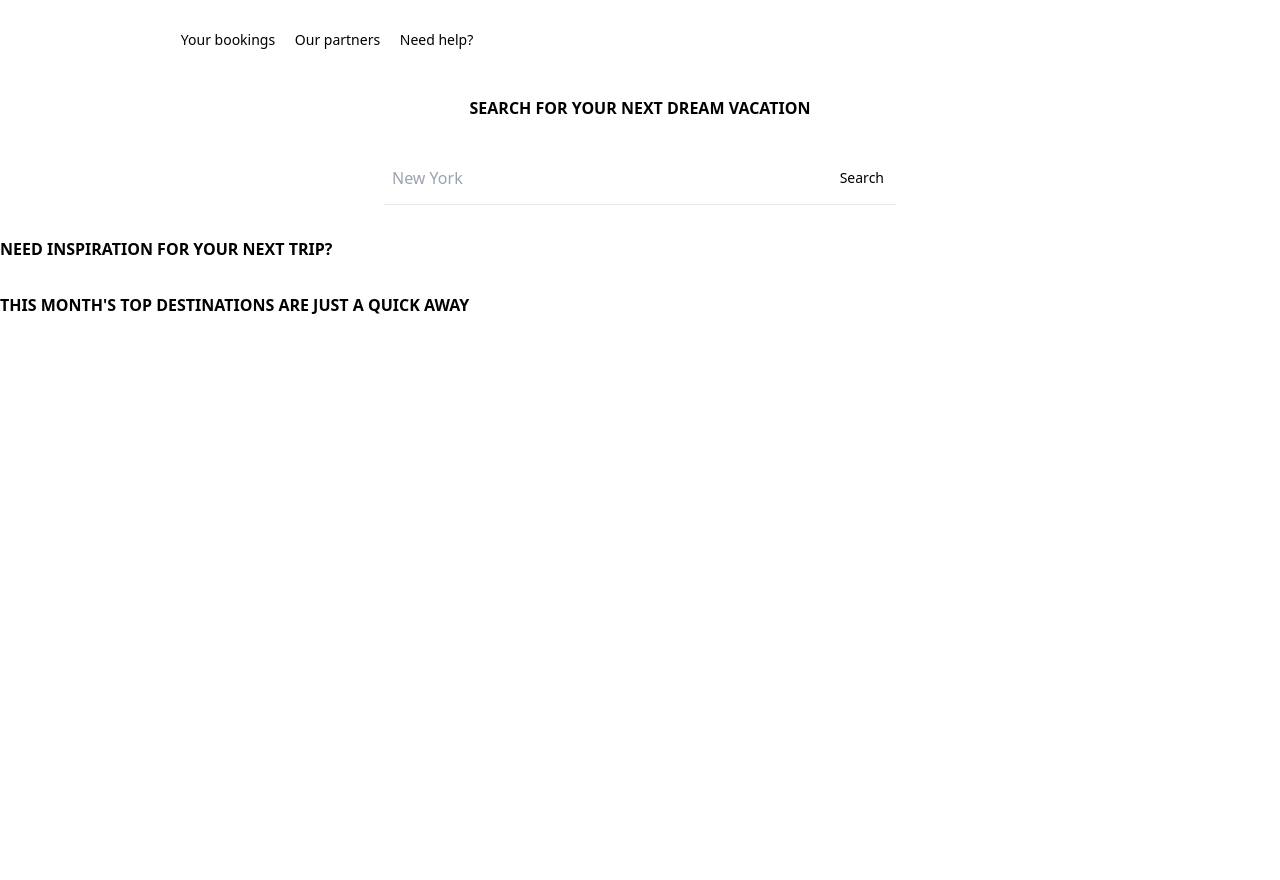
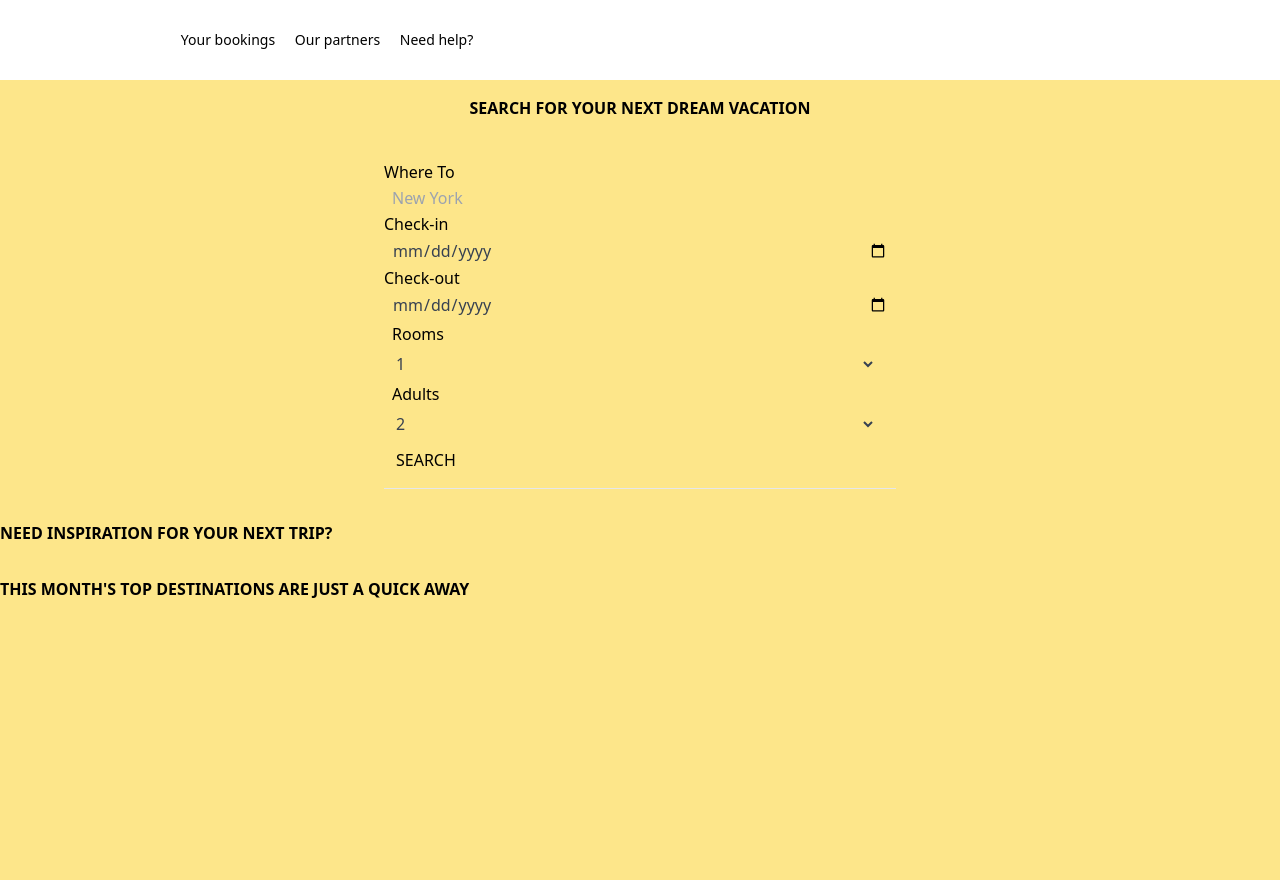
Before and after one commit to tokich6/vacation_app, a Flask app: page / in a window 1280 px wide. Before the commit the page ends 314 px from the top, so only its background shows below. Run offline with Flask 2, Linux system fonts and the light colour scheme.

Commit message:
added dates, rooms & adults search fields to index template

```diff
--- a/static/style.css
+++ b/static/style.css
@@ -3,3 +3,7 @@
     box-sizing: border-box;
     position: relative;
 }
+
+/* .destination-search {
+    background-color: yellow;
+} */
--- a/templates/index.html
+++ b/templates/index.html
@@ -1,5 +1,5 @@
-{% extends "layout.html" %} {% block title %} Let's book your next getaway! {%
-endblock %} {% block main %}
+{% extends "layout.html" %} {% block title %} Let's book your next getaway!
+{%endblock %} {% block main %}
 <div class="flex items-center justify-center">
   <h1 class="py-4 text-teal-500 uppercase font-semibold">
     Search for your next dream vacation
@@ -7,20 +7,78 @@
 </div>
 
 <form action="/hotels" method="POST" class="w-full max-w-lg py-4 mx-auto">
-  <div class="flex items-center border-b border-teal-500 py-2">
+  <section class= "border-b border-teal-500 py-2">
+    <div class="destination-search">
+      <label class="inline-block" for="destination">Where To</label>
       <input
         class="appearance-none bg-transparent border-none w-full text-gray-700 mr-3 py-1 px-2 leading-tight focus:outline-none"
         type="text"
         name="destination"
         placeholder="New York"
       />
+    </div>
+    <div class="check-in-field">
+      <label class="inline-block" for="check-in">Check-in</label>
+      <input
+        class="appearance-none bg-transparent border-none w-full text-gray-700 mr-3 py-1 px-2 leading-tight focus:outline-none"
+        type="date"
+        name="check-in"
+      />
+    </div>
+    <div class="check-out-field">
+      <label class="inline-block" for="check-out">Check-out</label>
+      <input
+        class="appearance-none bg-transparent border-none w-full text-gray-700 mr-3 py-1 px-2 leading-tight focus:outline-none"
+        type="date"
+        name="check-out"
+      />
+    </div>
+    <div class="rooms-field mr-5">
+      <label
+        class="inline-block appearance-none bg-transparent border-none w-full py-1 px-2 leading-tight focus:outline-none"
+        for="rooms"
+        >Rooms</label
+      >
+      <select
+        class="bg-transparent border-none w-full text-gray-700 mr-3 py-1 px-2 leading-tight focus:outline-none"
+        name="rooms"
+        id="rooms"
+      >
+        <option value="1">1</option>
+        <option value="2">2</option>
+        <option value="3">3</option>
+        <option value="4">4</option>
+      </select>
+    </div>
+
+    <div class="adults-room1 mr-5">
+      <label
+        class="inline-block appearance-none bg-transparent border-none w-full py-1 px-2 leading-tight focus:outline-none"
+        for="adult1"
+        >Adults</label
+      >
+      <select
+        class="bg-transparent border-none w-full text-gray-700 mr-3 py-1 px-2 leading-tight focus:outline-none"
+        name="adult1"
+        id="adult1"
+      >
+        <option value="1">2</option>
+        <option value="2">1</option>
+        <option value="3">3</option>
+        <option value="4">4</option>
+      </select>
+    </div>
+
+    <div class="search-field-btn">
       <button
-      class="flex-shrink-0 border-transparent border-4 text-teal-500 hover:text-teal-800 text-sm py-1 px-2 rounded"
+      class="w-full inline-flex border-transparent border-4 bg-teal-500 hover:bg-teal-300 py-1 px-2 uppercase"
       type="submit"
     >
       Search
     </button>
+
     </div>
+  </section>
 </form>
 
 <h1 class="py-4 text-teal-500 uppercase font-semibold">
--- a/templates/layout.html
+++ b/templates/layout.html
@@ -4,7 +4,7 @@
     <meta charset="UTF-8">
     <meta name="viewport" content="width=device-width, initial-scale=1.0">
     <link href="https://unpkg.com/tailwindcss@^1.0/dist/tailwind.min.css" rel="stylesheet">
-    <link rel="stylesheet" href="../static/style.css">
+    <link rel="stylesheet" href="{{ url_for('static', filename='style.css') }}">
 
     <title>{% block title %}{% endblock %}</title>
 
@@ -43,7 +43,7 @@
         </div>
       </nav>
 
-      <main>{% block main %}{% endblock %}</main>
+      <main class="h-screen w-screen bg-yellow-200">{% block main %}{% endblock %}</main>
 
     <script>
         let navToggle = document.querySelector('#nav');
```
Lines whose indentation alone changed are shown as unchanged.
